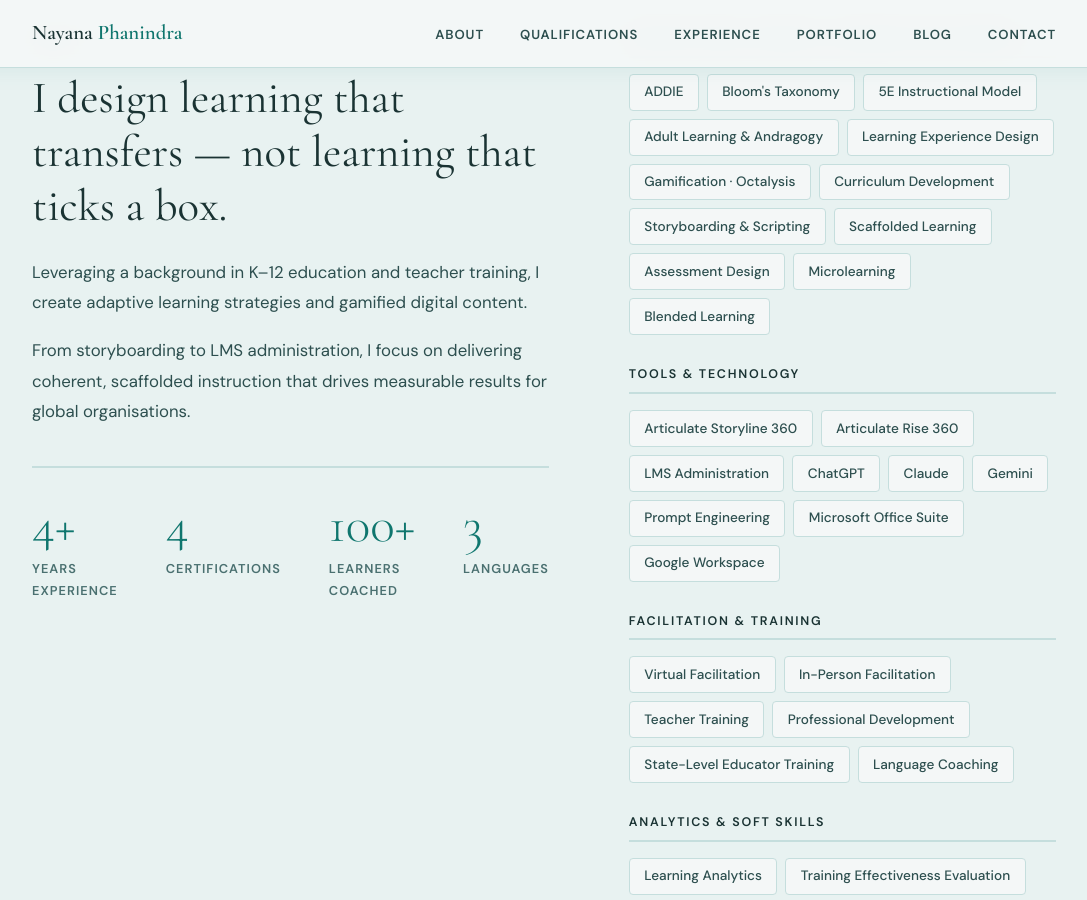
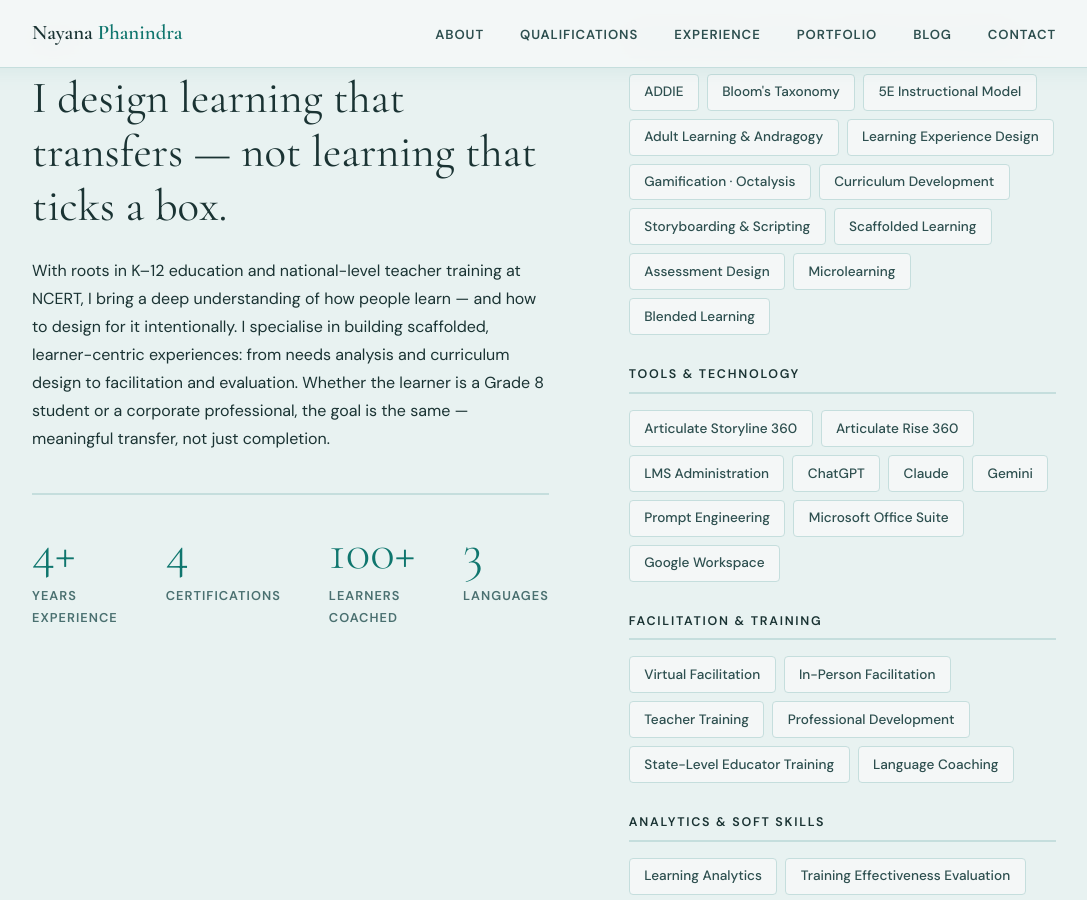
Before and after one commit to nayanaphanindra/nayanaphanindra.github.io, a Jekyll site: the page built from index.html, in a window 1280 px wide and 900 px high, scrolled down 965 px. Shown: the whole window, without its empty margins (96-1183 px from the left). Built offline with Jekyll 4.4.1, drawn with Linux system fonts in a browser that asks for light colours.

Commit message:
Update index.html

```diff
--- a/index.html
+++ b/index.html
@@ -52,8 +52,10 @@ title: Home
       <div class="about-text fade-in">
         <span class="section-label">About</span>
         <h2>I design learning that transfers — not learning that ticks a box.</h2>
-        <p>Leveraging a background in K–12 education and teacher training, I create adaptive learning strategies and gamified digital content.</p>
-        <p>From storyboarding to LMS administration, I focus on delivering coherent, scaffolded instruction that drives measurable results for global organisations.</p>
+        With roots in K–12 education and national-level teacher training at NCERT, I bring a deep understanding of how people learn — and how to design for it intentionally.
+
+
+I specialise in building scaffolded, learner-centric experiences: from needs analysis and curriculum design to facilitation and evaluation. Whether the learner is a Grade 8 student or a corporate professional, the goal is the same — meaningful transfer, not just completion.
         <div class="stats-row">
           <div class="stat-item">
             <div class="stat-number">4+</div>
```
